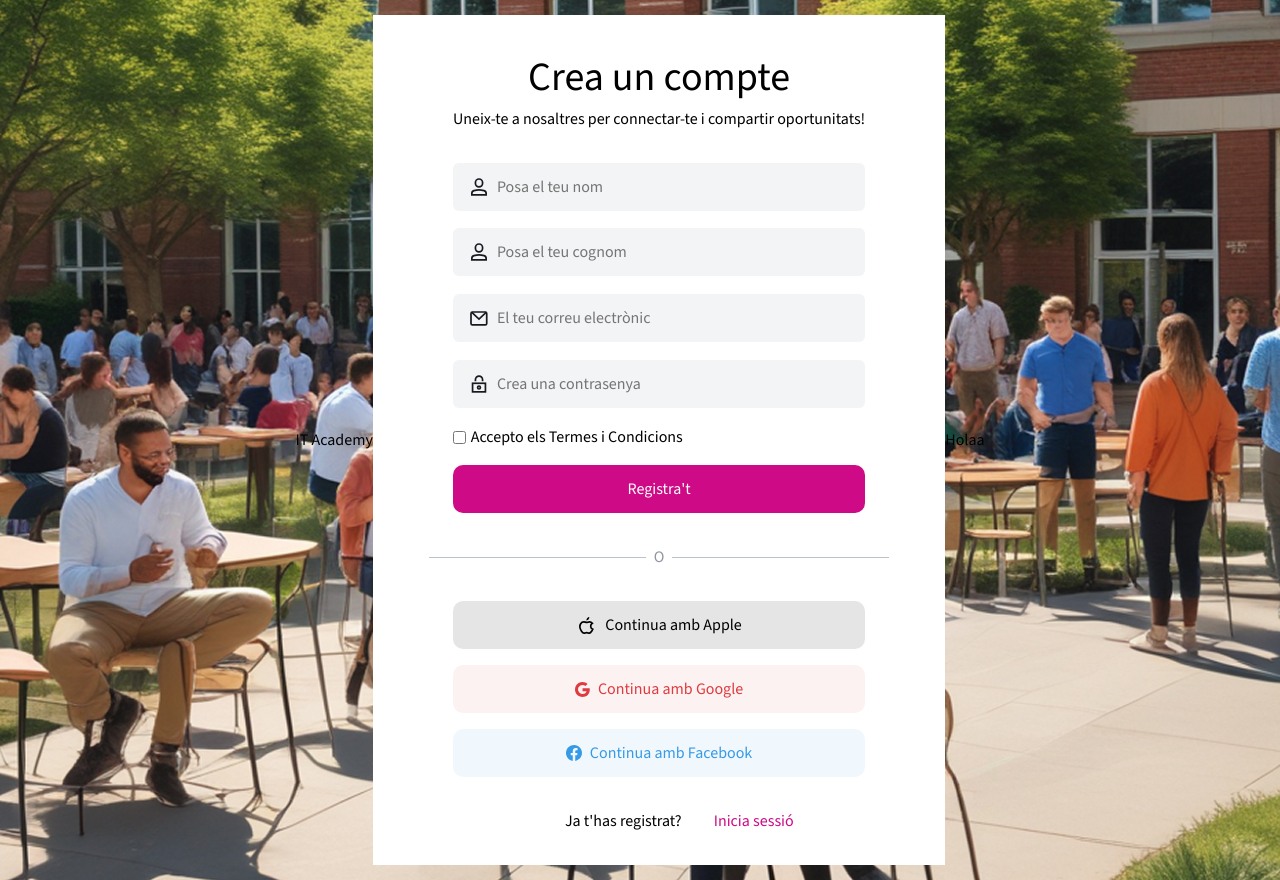
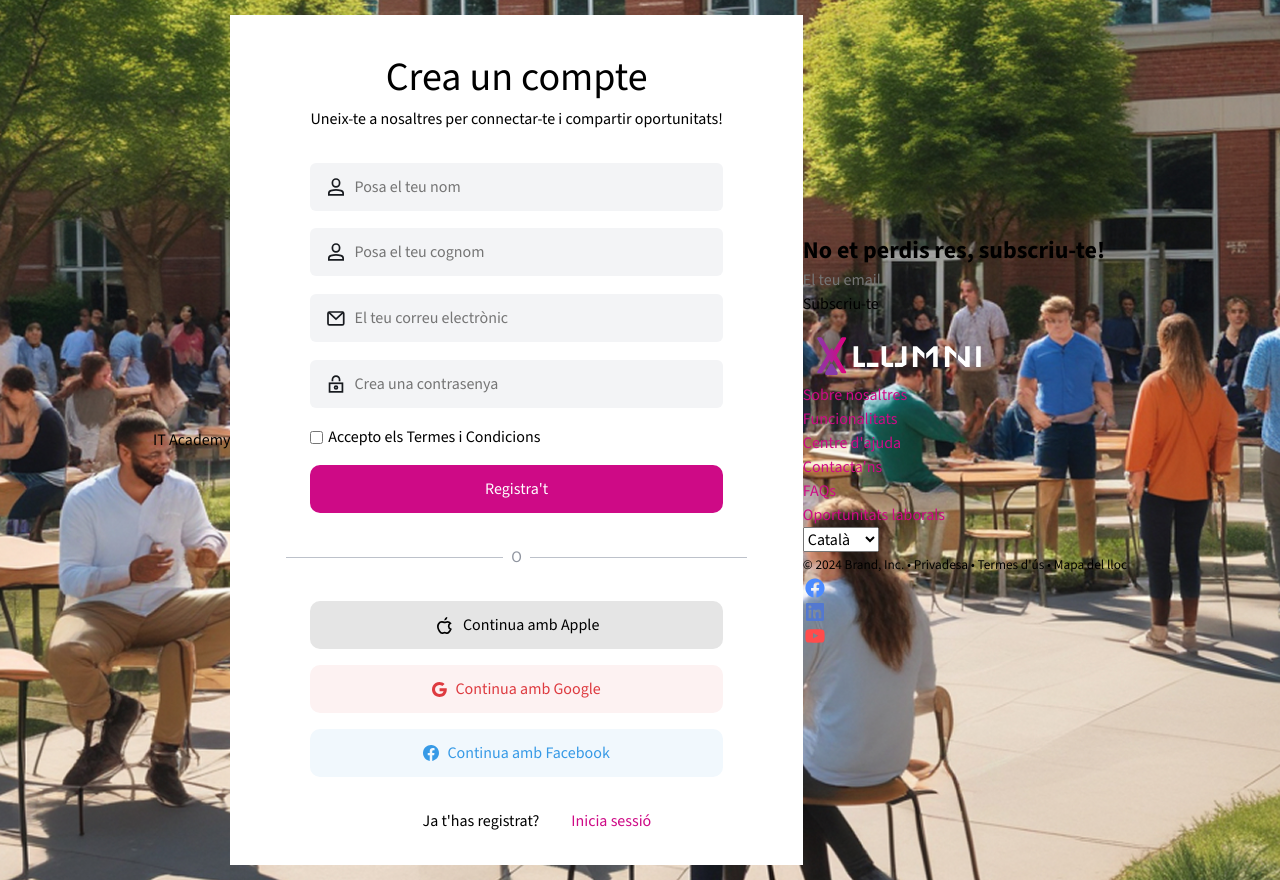
Before and after one commit to gemmaadev/it-academy-alumni-platform, a website built with Vite: page index.html in a window 1280 px wide. Built offline with nearby package versions, Linux system fonts and the light colour scheme.

Commit message:
feat: add footer desk HTML structure

```diff
--- a/src/components/footer.html
+++ b/src/components/footer.html
@@ -1,3 +1,68 @@
-<main class="footer-desk">
-  <div>Holaa</div>
-</main>
+<footer class="footer-desk">
+  <form class="footer-form">
+    <h2 class="footer-form-title">No et perdis res, subscriu-te!</h2>
+    <label for="input-email" class="visually-hidden">El teu email</label>
+    <div class="email-wrapper">
+      <input type="email" id="input-email" placeholder="El teu email" />
+      <button class="footer-btn">Subscriu-te</button>
+    </div>
+  </form>
+
+  <div class="logo-and-menu-container">
+    <div class="footer-logo">
+      <img src="/xlumni-logo.svg" alt="XLumni logo" />
+    </div>
+
+    <ul class="footer-menu" aria-label="Menú del footer">
+      <li class="footer-menu-item">
+        <a href="#" class="footer-menu-link">Sobre nosaltres</a>
+      </li>
+      <li class="footer-menu-item">
+        <a href="#" class="footer-menu-link">Funcionalitats</a>
+      </li>
+      <li class="footer-menu-item">
+        <a href="#" class="footer-menu-link">Centre d'ajuda</a>
+      </li>
+      <li class="footer-menu-item">
+        <a href="#" class="footer-menu-link">Contacta'ns</a>
+      </li>
+      <li class="footer-menu-item">
+        <a href="#" class="footer-menu-link">FAQs</a>
+      </li>
+      <li class="footer-menu-item">
+        <a href="#" class="footer-menu-link">Oportunitats laborals</a>
+      </li>
+    </ul>
+  </div>
+
+  <span class="separator-line"></span>
+
+  <div class="language-and-social-container">
+    <div class="language-selector">
+      <label for="language-select" class="visually-hidden">Idioma:</label>
+      <select id="language-select">
+        <option value="/ca/">Català</option>
+        <option value="/es/">Español</option>
+        <option value="/en/">English</option>
+      </select>
+    </div>
+
+    <small id="footer-copyright"
+      >© 2024 Brand, Inc. • Privadesa • Termes d'ús • Mapa del lloc</small
+    >
+
+    <div class="footer-social">
+      <a href="https://www.facebook.com/" aria-label="Segueix-nos a Facebook"
+        ><img src="/logo-facebook.svg" alt="" class="social-logo" />
+      </a>
+
+      <a href="https://es.linkedin.com/" aria-label="Segueix-nos a LinkedIn"
+        ><img src="/logo-linkedin.svg" alt="" class="social-logo" />
+      </a>
+
+      <a href="https://www.youtube.com/" aria-label="Segueix-nos a YouTube"
+        ><img src="/logo-youtube.svg" alt="" class="social-logo" />
+      </a>
+    </div>
+  </div>
+</footer>
--- a/src/components/header.html
+++ b/src/components/header.html
@@ -1,3 +1,3 @@
-<main class="header">
+<header class="header">
   <div>IT Academy</div>
-</main>
+</header>
```
Also changed, not shown: public/logo-facebook.svg (added), public/logo-linkedin.svg (added), public/logo-youtube.svg (added), public/xlumni-logo.svg (added), src/pages/home-desk.html (added), src/pages/home-mobile.html (added).
